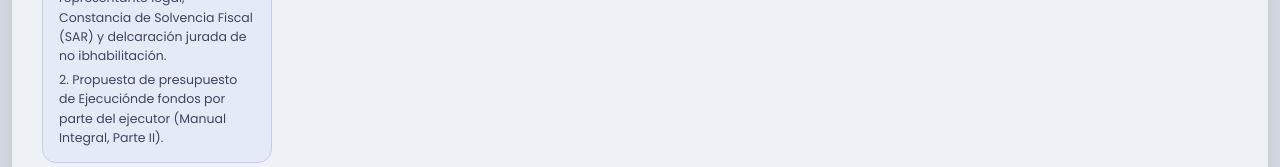
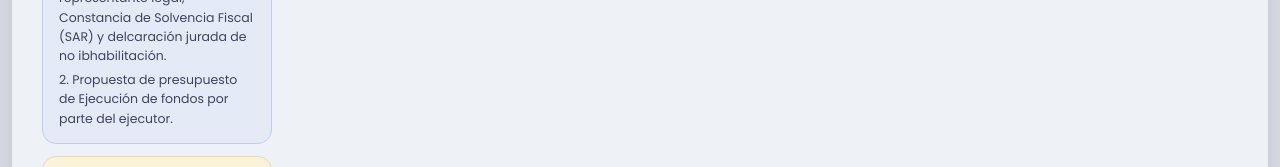
Before and after one commit to Edu0396/Dahsboard-Sub-Direcci-n-Financiera, a plain HTML site: page index.html in a window 1280 px wide. Shown: the part 872-1039 px from the top of the page. Drawn offline with Linux system fonts and the light colour scheme.

```diff
--- a/index.html
+++ b/index.html
@@ -225,7 +225,7 @@
             <div class="card-title">Documentación Legal del Ejecutor</div>
             <div class="card-desc">
               <span class="ln">1. Documentación base legal del ejecutor: personeria jurídica de constitución vigente, RTN, acta de nombramiento y DNI del representante legal, Constancia de Solvencia Fiscal (SAR) y delcaración jurada de no ibhabilitación.</span>
-              <span class="ln">2. Propuesta de presupuesto de Ejecuciónde fondos por parte del ejecutor (Manual Integral, Parte II).</span>
+              <span class="ln">2. Propuesta de presupuesto de Ejecución de fondos por parte del ejecutor.</span>
             </div>
           </div>
           <div class="card control">
```
